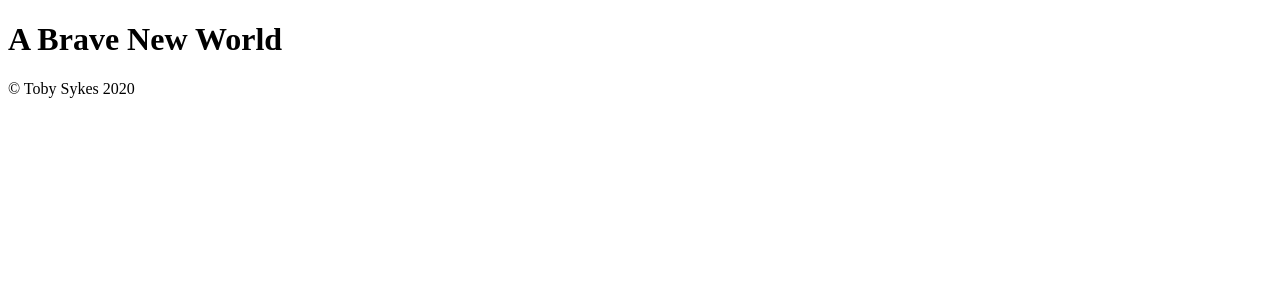
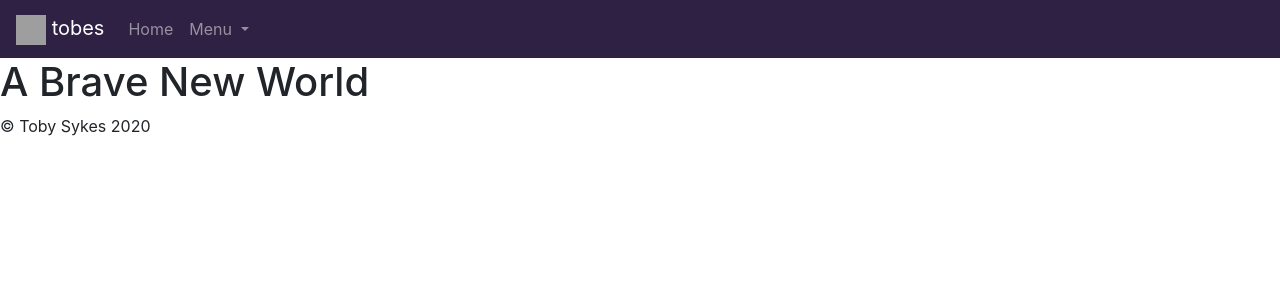
Before and after one commit to IanRobertsWork/websites, a PHP site: page / in a window 1280 px wide. Shown: the top 300 px of the page. Run offline with PHP 8.4, Linux system fonts and the light colour scheme; grey boxes are pictures that could not be loaded.

Commit message:
bootstrap, add pages and logo

```diff
--- a/Website-dockerfiles/toby-site/website-code/inc/footer.php
+++ b/Website-dockerfiles/toby-site/website-code/inc/footer.php
@@ -1,2 +1,3 @@
+    <script src="https://maxcdn.bootstrapcdn.com/bootstrap/4.0.0-beta/js/bootstrap.min.js" integrity="sha384-h0AbiXch4ZDo7tp9hKZ4TsHbi047NrKGLO3SEJAg45jXxnGIfYzk4Si90RDIqNm1" crossorigin="anonymous"></script>
     <p class="footer">&copy; Toby Sykes 2020</p>
 </html>
--- a/Website-dockerfiles/toby-site/website-code/inc/header.php
+++ b/Website-dockerfiles/toby-site/website-code/inc/header.php
@@ -2,6 +2,7 @@
 <html lang="en">
 <head>
     <meta charset="UTF-8">
+    <link href="https://stackpath.bootstrapcdn.com/bootstrap/4.3.1/css/bootstrap.min.css" rel="stylesheet" integrity="sha384-ggOyR0iXCbMQv3Xipma34MD+dH/1fQ784/j6cY/iJTQUOhcWr7x9JvoRxT2MZw1T" crossorigin="anonymous">
     <link href="/css/main.css" rel="stylesheet">
     <meta name="viewport" content="width=device-width, initial-scale=1.0">
     <title>Toby's Site</title>
--- a/Website-dockerfiles/toby-site/website-code/inc/nav.php
+++ b/Website-dockerfiles/toby-site/website-code/inc/nav.php
@@ -0,0 +1,26 @@
+<nav class="navbar navbar-expand-lg navbar-dark" style="background-color: #2F2143;">
+  <a class="navbar-brand" href="/">
+    <!-- Page logo and name -->
+    <img src="/images/tobes.png" width="30" height="30" alt="logo"> tobes
+  </a>
+  <button class="navbar-toggler" type="button" data-toggle="collapse" data-target="#navbarNav" aria-controls="navbarNav" aria-expanded="false" aria-label="Toggle navigation">
+    <span class="navbar-toggler-icon"></span>
+  </button>
+  <div class="collapse navbar-collapse" id="navbarNav">
+    <ul class="navbar-nav">
+        <li class="nav-item">
+            <a class="nav-link" href="/">Home <span class="sr-only">(current)</span></a>
+        </li>
+        <li class="nav-item dropdown">
+            <a class="nav-link dropdown-toggle" href="#" id="navbarDropdown" role="button" data-toggle="dropdown" aria-haspopup="true" aria-expanded="false">
+            Menu
+            </a>
+            <div class="dropdown-menu" aria-labelledby="navbarDropdown">
+            <a class="dropdown-item" href="../pgs/guitar.php">Guitar</a>
+            <div class="dropdown-divider"></div>
+            <a class="dropdown-item" href="../pgs/about.php">About</a>
+            </div>
+        </li>
+    </ul>
+  </div>
+</nav>
--- /dev/null
+++ b/Website-dockerfiles/toby-site/website-code/pgs/about.php
@@ -0,0 +1,6 @@
+<?php include "inc/header.php"; ?>
+<?php include "inc/nav.php"; ?>
+
+about go here
+
+<?php include "inc/footer.php"; ?>
--- /dev/null
+++ b/Website-dockerfiles/toby-site/website-code/pgs/guitar.php
@@ -0,0 +1,6 @@
+<?php include "inc/header.php"; ?>
+<?php include "inc/nav.php"; ?>
+
+guitar go here
+
+<?php include "inc/footer.php"; ?>
```
Also changed, not shown: Website-dockerfiles/toby-site/website-code/favicon.ico (added), Website-dockerfiles/toby-site/website-code/img/tobes.png (added).
